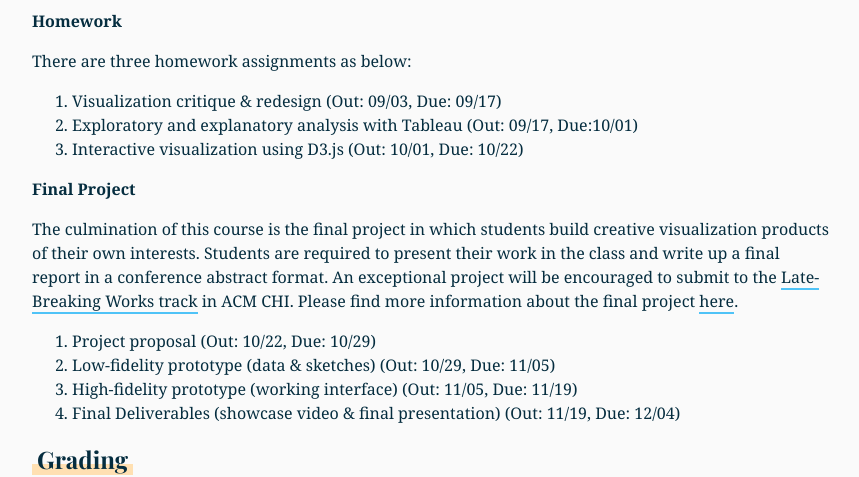
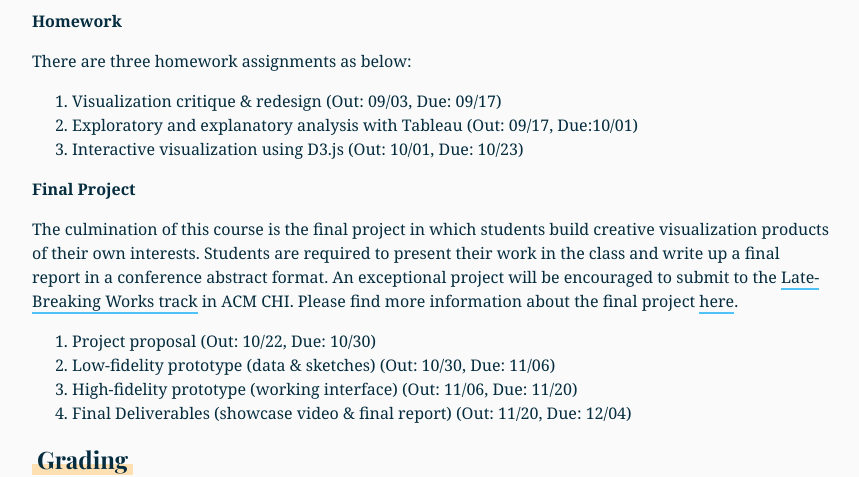
Before and after one commit to bcviscourse/bcviscourse.github.io, a plain HTML site: page index.html in a window 1280 px wide. Shown: the part 9060-9537 px from the top of the page, without its empty margins (208-1067 px from the left). Drawn offline with nearby package versions, Linux system fonts and the light colour scheme.

Commit message:
due date update

```diff
--- a/index.html
+++ b/index.html
@@ -138,7 +138,7 @@
                     <ol>
                         <li>Visualization critique & redesign (Out: 09/03, Due: 09/17)</li>
                         <li>Exploratory and explanatory analysis with Tableau (Out: 09/17, Due:10/01)</li>
-                        <li>Interactive visualization using D3.js (Out: 10/01, Due: 10/22)</li>
+                        <li>Interactive visualization using D3.js (Out: 10/01, Due: 10/23)</li>
                     </ol>
                 </p>
 
@@ -147,10 +147,10 @@
                     The culmination of this course is the final project in which students build creative visualization products of their own interests. Students are required to present their work in the class and write up a final report in a conference abstract format. An exceptional project will be encouraged to submit to the <a href="https://chi2020.acm.org/authors/late-breaking-works/" target="_blank">Late-Breaking Works track</a> in ACM CHI.
                     Please find more information about the final project <a href="fp.html" target="_blank">here</a>.
                     <ol>
-                        <li>Project proposal (Out: 10/22, Due: 10/29)</li>
-                        <li>Low-fidelity prototype (data & sketches) (Out: 10/29, Due: 11/05)</li>
-                        <li>High-fidelity prototype (working interface) (Out: 11/05, Due: 11/19)</li>
-                        <li>Final Deliverables (showcase video & final presentation) (Out: 11/19, Due: 12/04)</li>
+                        <li>Project proposal (Out: 10/22, Due: 10/30)</li>
+                        <li>Low-fidelity prototype (data & sketches) (Out: 10/30, Due: 11/06)</li>
+                        <li>High-fidelity prototype (working interface) (Out: 11/06, Due: 11/20)</li>
+                        <li>Final Deliverables (showcase video & final report) (Out: 11/20, Due: 12/04)</li>
                     </ol>
                 </p>
             </section>
```
